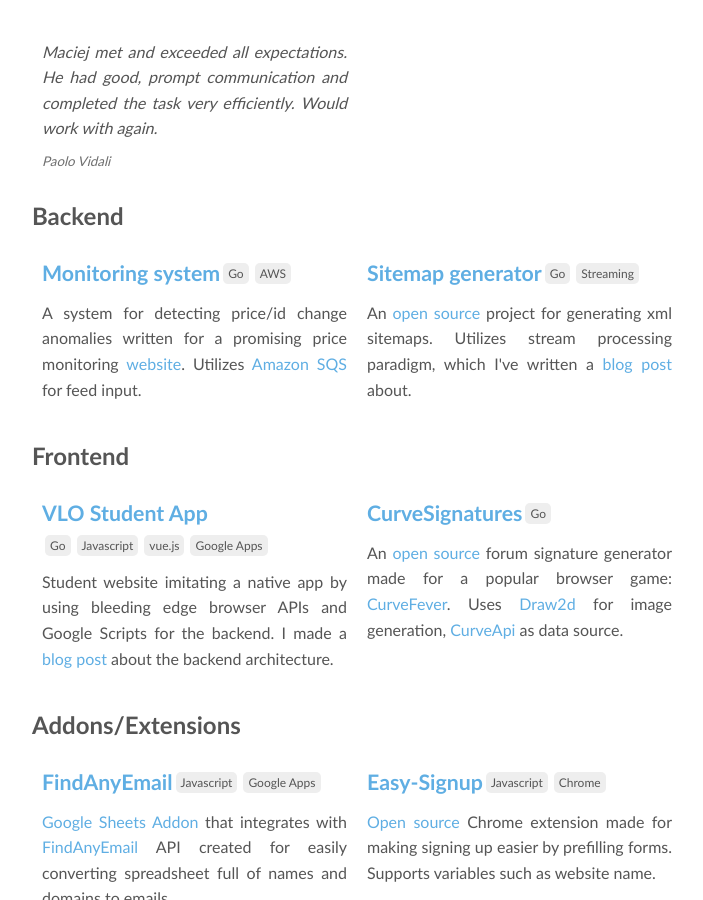
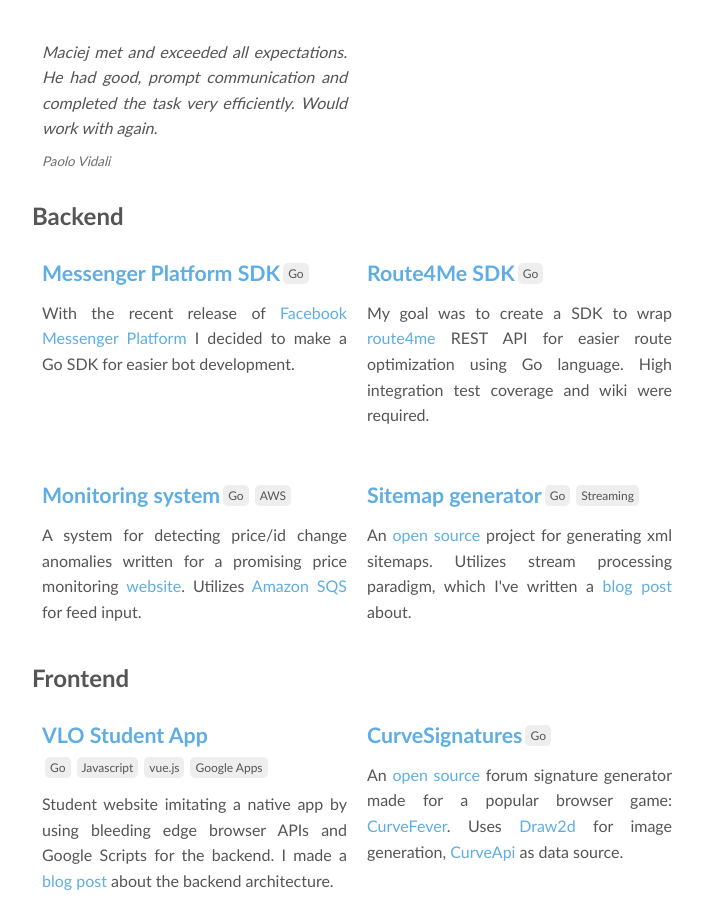
Before and after one commit to maciekmm/maciekmm.github.io, a Jekyll site: the page built from portfolio.html, in a window 1280 px wide and 900 px high, scrolled down 492 px. Shown: the whole window, without its empty margins (283-986 px from the left). Built offline with Jekyll 4.4.1, drawn with Linux system fonts in a browser that asks for light colours.

Commit message:
Added two new projects to portfolio

```diff
--- a/_data/portfolio.yml
+++ b/_data/portfolio.yml
@@ -1,6 +1,14 @@
 categories:
   - name: Backend
     projects:
+      - name: Messenger Platform SDK
+        tech: ["Go"]
+        href: https://github.com/maciekmm/messenger-platform-go-sdk
+        excerpt: With the recent release of <a href="https://developers.facebook.com/docs/messenger-platform/">Facebook Messenger Platform</a> I decided to make a Go SDK for easier bot development.
+      - name: Route4Me SDK
+        tech: ["Go"]
+        href: https://github.com/route4me/route4me-go-sdk
+        excerpt: My goal was to create a SDK to wrap <a href="http://route4me.com/">route4me</a> REST API for easier route optimization using Go language. High integration test coverage and wiki were required.
       - name: Monitoring system
         tech: ["Go","AWS"]
         href: https://pricerat.io
```
